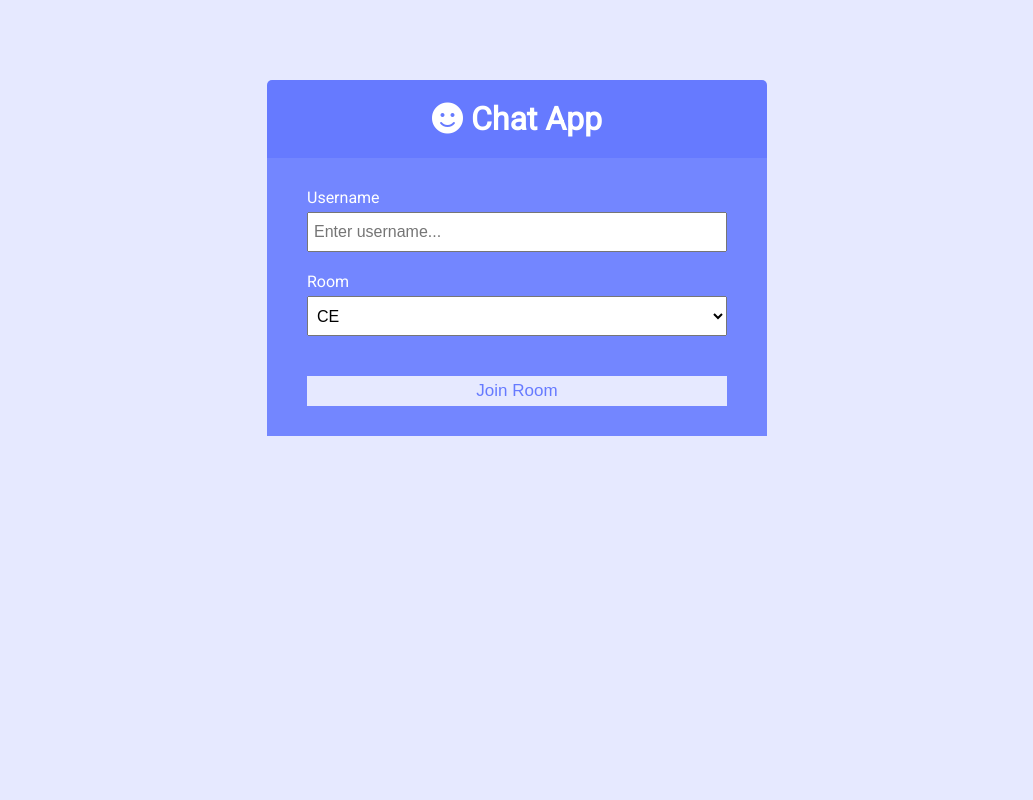
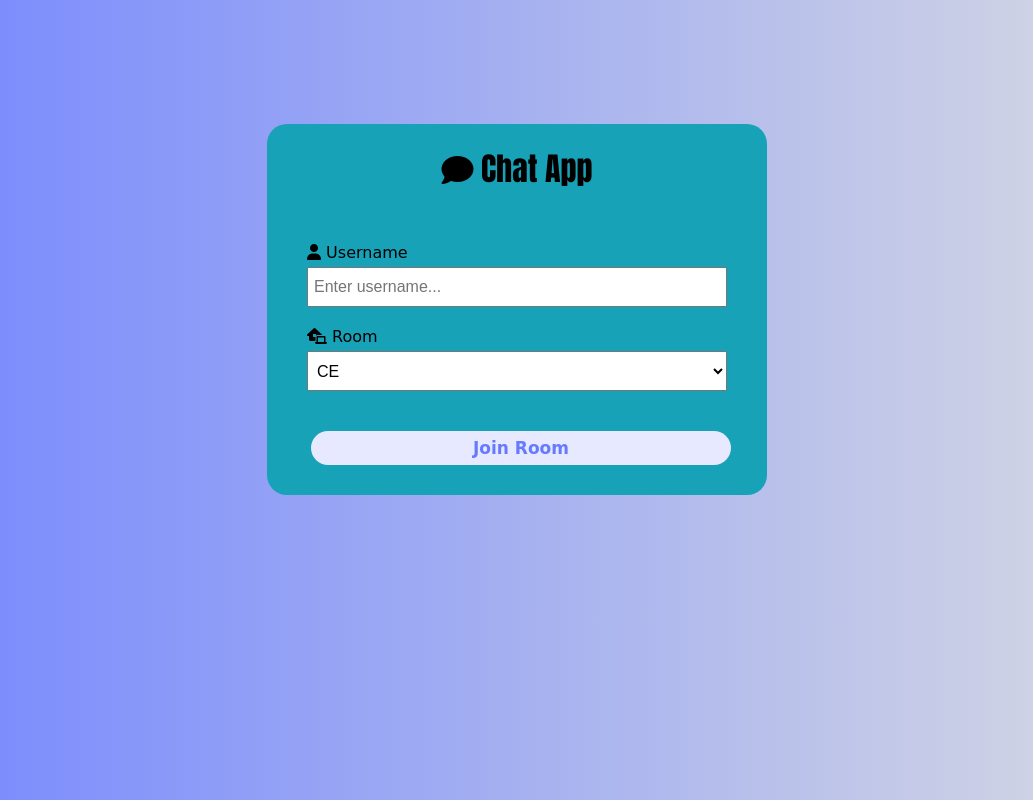
Before and after one commit to CrackNabin/ChatApplication, a website: page public/index.html in a window 1280 px wide. Shown: the whole page, without its empty margins (123-1156 px from the left). Drawn offline with Linux system fonts and the light colour scheme.

Commit message:
Front-end changes

```diff
--- a/package.json
+++ b/package.json
@@ -14,10 +14,10 @@
   },
   "dependencies": {
     "express": "^4.17.1",
-    "moment": "^2.27.0",
+    "moment": "^2.29.1",
     "socket.io": "^2.3.0"
   },
   "devDependencies": {
-    "nodemon": "^2.0.4"
+    "nodemon": "^2.0.6"
   }
 }
--- a/public/css/style.css
+++ b/public/css/style.css
@@ -17,7 +17,7 @@
 body {
   font-family: 'Roboto', sans-serif;
   font-size: 16px;
-	background: var(--light-color);
+  background: linear-gradient(to right, #7386ff, #d7dae2);
   margin: 20px;
 }
 
@@ -31,31 +31,37 @@ a {
 
 .btn {
   cursor: pointer;
-	padding: 5px 15px;
+  padding: 7px 25px;
   background: var(--light-color);
   color: var(--dark-color-a);
   border: 0;
   font-size: 17px;
+  border-radius: 50px;
+  font-family: cursive;
+  font-weight: bold;
+  margin-left: 4px;
 }
 
 /* Chat Page */
 
 .chat-container {
-	max-width: 80%;
+  max-width: 60%;
   background: #fff;
-	margin: 30px auto;
+  margin: 8% auto;
   overflow: hidden;
+  border-radius: 20px;
 }
 
 .chat-header {
   background: var(--dark-color-a);
-	color: #fff;
+  color: black;
   border-top-left-radius: 5px;
   border-top-right-radius: 5px;
   padding: 15px;
   display: flex;
   align-items: center;
   justify-content: space-between;
+  font-family: Impact, Haettenschweiler, 'Arial Narrow Bold', sans-serif;
 }
 
 .chat-main {
@@ -130,21 +136,27 @@ a {
 /* Join Page */
 .join-container {
   max-width: 500px;
-	margin: 80px auto;
-	color: #fff;
+  margin: 10% auto;
+  color: black;
+  font-family: cursive;
 }
 
 .join-header {
   text-align: center;
   padding: 20px;
-	background: var(--dark-color-a);
+  background: #17a2b8;
   border-top-left-radius: 5px;
   border-top-right-radius: 5px;
+  font-family: Impact, Haettenschweiler, 'Arial Narrow Bold', sans-serif;
+  border-top-left-radius: 20px;
+  border-top-right-radius: 20px;
 }
 
 .join-main {
   padding: 30px 40px;
-	background: var(--dark-color-b);
+  background: #17a2b8;
+  border-bottom-left-radius: 20px;
+  border-bottom-right-radius: 20px;
 }
 
 .join-main p {
--- a/public/index.html
+++ b/public/index.html
@@ -10,18 +10,22 @@
       integrity="sha256-mmgLkCYLUQbXn0B1SRqzHar6dCnv9oZFPEC1g1cwlkk="
       crossorigin="anonymous"
     />
+    <script
+    src="https://kit.fontawesome.com/9f226a5767.js"
+    crossorigin="anonymous"
+  ></script>
     <link rel="stylesheet" href="css/style.css" />
     <title>Chat App</title>
   </head>
   <body>
     <div class="join-container">
       <header class="join-header">
-        <h1><i class="fas fa-smile"></i> Chat App</h1>
+        <h1><i class="fas fa-comment"></i> Chat App</h1>
       </header>
       <main class="join-main">
         <form action="chat.html">
           <div class="form-control">
-            <label for="username">Username</label>
+            <label for="username"><i class="fas fa-user"></i> Username</label>
             <input
               type="text"
               name="username"
@@ -31,7 +35,7 @@
             />
           </div>
           <div class="form-control">
-            <label for="room">Room</label>
+            <label for="room"><i class="fas fa-laptop-house"></i> Room</label>
             <select name="room" id="room">
               <option value="CE">CE</option>
               <option value="CS">CS</option>
@@ -41,7 +45,7 @@
               <option value="Chemical">Chemical</option>
             </select>
           </div>
-          <button type="submit" class="btn">Join Room</button>
+          <button type="submit" class="btn ">Join Room</button>
         </form>
       </main>
     </div>
--- a/server.js
+++ b/server.js
@@ -31,7 +31,7 @@ io.on("connection", socket => {
 
         socket.join(user.room);
         //Welcome the current person
-        socket.emit("message", formatMessage(botname, "Welcome to Chat Application"));
+        socket.emit("message", formatMessage(botname, "🤖 Welcome to Chat Application"));
 
         //SHOW when the cliemt joins
         socket.broadcast.to(user.room).emit("message", formatMessage(botname, ` ${user.username} has just joined the room`));
```
Also changed, not shown: public/chat.html (+5 -2 lines), 1 other file. Lines whose indentation alone changed are shown as unchanged.
